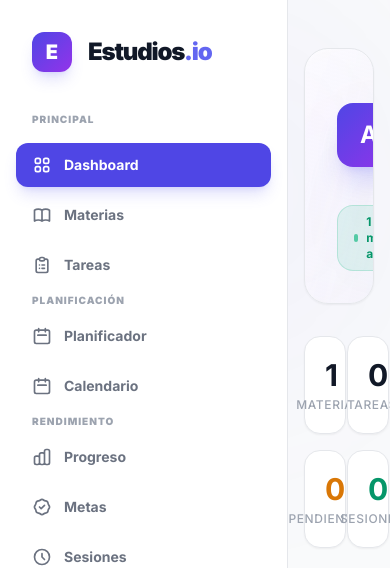
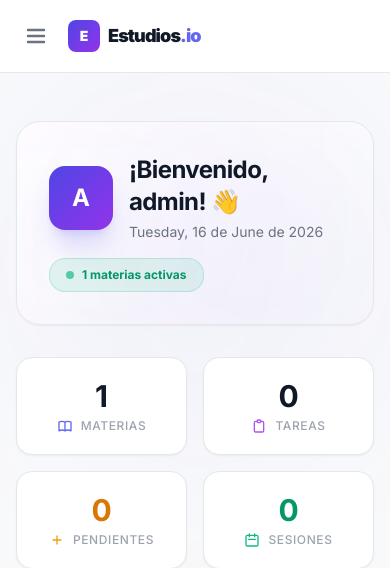
Before and after one commit to JhoeJhl/SistemaOrganizacion, a Flask app: page /dashboard in a window 390 px wide. Shown: the top 568 px of the page. Run offline with Flask 3, Linux system fonts and the light colour scheme; a user stored in the database is signed in; some libraries are stand-ins or nearby versions.

Commit message:
Hacer el diseño base y la barra lateral responsivos en dispositivos móviles

```diff
--- a/app/templates/base.html
+++ b/app/templates/base.html
@@ -62,6 +62,25 @@
             {% include 'components/alerts.html' %}
             {% include 'components/auth_modals.html' %}
             {% include 'components/confirm_modal.html' %}
+
+            {% if current_user.is_authenticated %}
+            <!-- Mobile Header -->
+            <header class="lg:hidden flex items-center justify-between px-6 py-4 bg-white dark:bg-gray-900 border-b border-gray-200 dark:border-white/5 z-30 flex-shrink-0">
+                <div class="flex items-center gap-3">
+                    <button id="mobile-sidebar-toggle" class="p-2 -ml-2 rounded-xl text-gray-500 hover:text-gray-900 dark:text-gray-400 dark:hover:text-white hover:bg-gray-100 dark:hover:bg-white/5 transition-all">
+                        <svg class="w-6 h-6" fill="none" viewBox="0 0 24 24" stroke="currentColor" stroke-width="2.5">
+                            <path stroke-linecap="round" stroke-linejoin="round" d="M4 6h16M4 12h16M4 18h16" />
+                        </svg>
+                    </button>
+                    <a href="{{ url_for('main.inicio') }}" class="flex items-center gap-2">
+                        <div class="w-8 h-8 bg-gradient-to-br from-indigo-600 to-purple-600 rounded-lg flex items-center justify-center">
+                            <span class="text-white font-black text-sm">E</span>
+                        </div>
+                        <span class="text-lg font-black text-gray-900 dark:text-white tracking-tighter">Estudios<span class="text-indigo-500">.io</span></span>
+                    </a>
+                </div>
+            </header>
+            {% endif %}
 
             <!-- Dynamic Content Area -->
             <main id="spa-content" class="flex-grow overflow-y-auto spa-fade-in">
@@ -140,6 +159,38 @@
                 }
             });
 
+            // Toggle sidebar script
+            const sidebar = document.getElementById('main-sidebar');
+            const backdrop = document.getElementById('sidebar-backdrop');
+            const toggleBtn = document.getElementById('mobile-sidebar-toggle');
+
+            if (sidebar && backdrop && toggleBtn) {
+                const openSidebar = () => {
+                    sidebar.classList.remove('-translate-x-full');
+                    sidebar.classList.add('translate-x-0');
+                    backdrop.classList.remove('hidden');
+                    backdrop.classList.add('block');
+                };
+
+                const closeSidebar = () => {
+                    sidebar.classList.add('-translate-x-full');
+                    sidebar.classList.remove('translate-x-0');
+                    backdrop.classList.add('hidden');
+                    backdrop.classList.remove('block');
+                };
+
+                toggleBtn.addEventListener('click', openSidebar);
+                backdrop.addEventListener('click', closeSidebar);
+
+                // Close sidebar on navigation click (since it's SPA, page contents load via ajax)
+                document.addEventListener('click', (e) => {
+                    const link = e.target.closest('a');
+                    if (link && sidebar.contains(link)) {
+                        closeSidebar();
+                    }
+                });
+            }
+
             // Manejar botón atrás/adelante del navegador
             window.addEventListener('popstate', (e) => {
                 if (e.state && e.state.url) {
--- a/app/templates/components/sidebar.html
+++ b/app/templates/components/sidebar.html
@@ -1,4 +1,7 @@
-<aside class="w-72 bg-white dark:bg-gray-900 border-r border-gray-200 dark:border-white/5 flex flex-col h-full z-50 transition-all duration-300">
+<!-- Mobile backdrop for sidebar -->
+<div id="sidebar-backdrop" class="fixed inset-0 bg-gray-950/40 backdrop-blur-sm z-40 hidden transition-opacity duration-300 lg:hidden"></div>
+
+<aside id="main-sidebar" class="fixed inset-y-0 left-0 z-50 w-72 bg-white dark:bg-gray-900 border-r border-gray-200 dark:border-white/5 flex flex-col h-full transform -translate-x-full lg:translate-x-0 lg:static lg:inset-auto lg:flex transition-transform duration-300 ease-in-out">
     <!-- Header/Logo -->
     <div class="p-8">
         <a href="{{ url_for('main.inicio') }}" class="flex items-center gap-4 group">
@@ -151,6 +154,7 @@
                 localStorage.setItem('color-theme', 'dark');
             }
             updateThemeUI();
+            window.dispatchEvent(new Event('theme-changed'));
         });
     </script>
 </aside>
```
